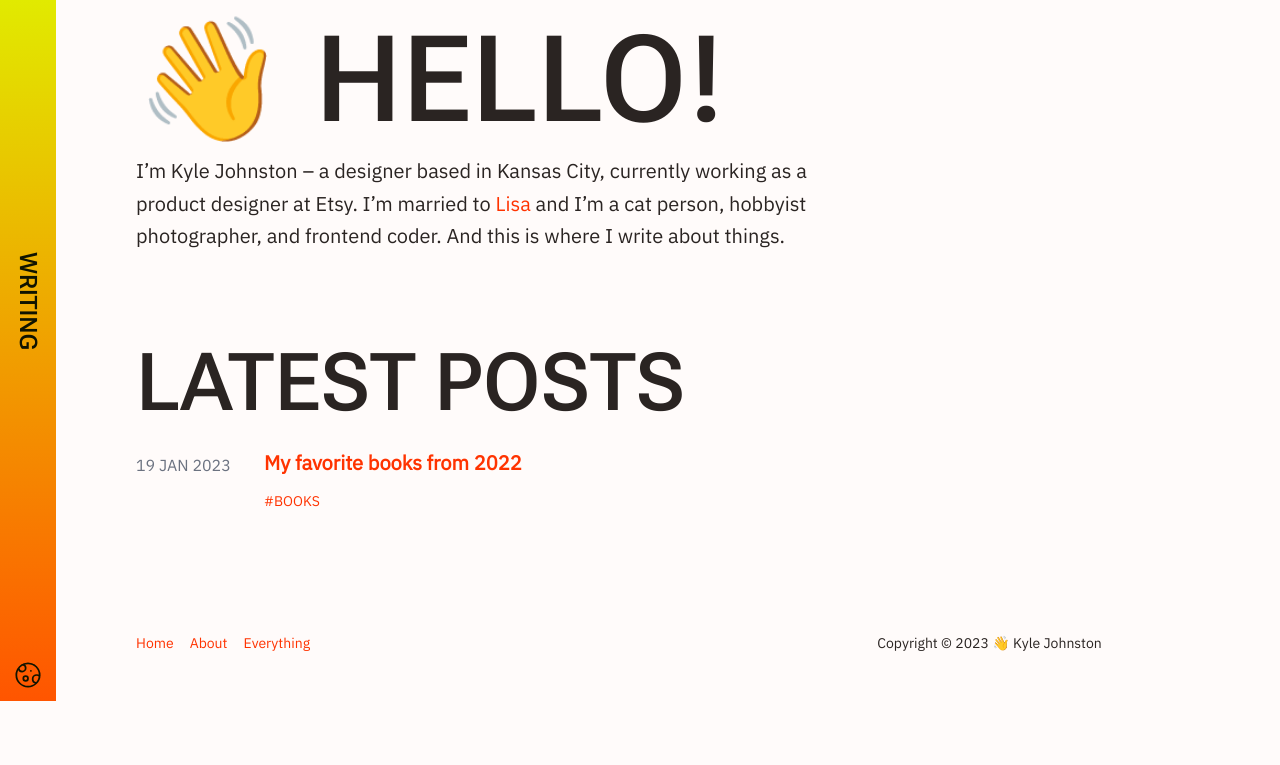
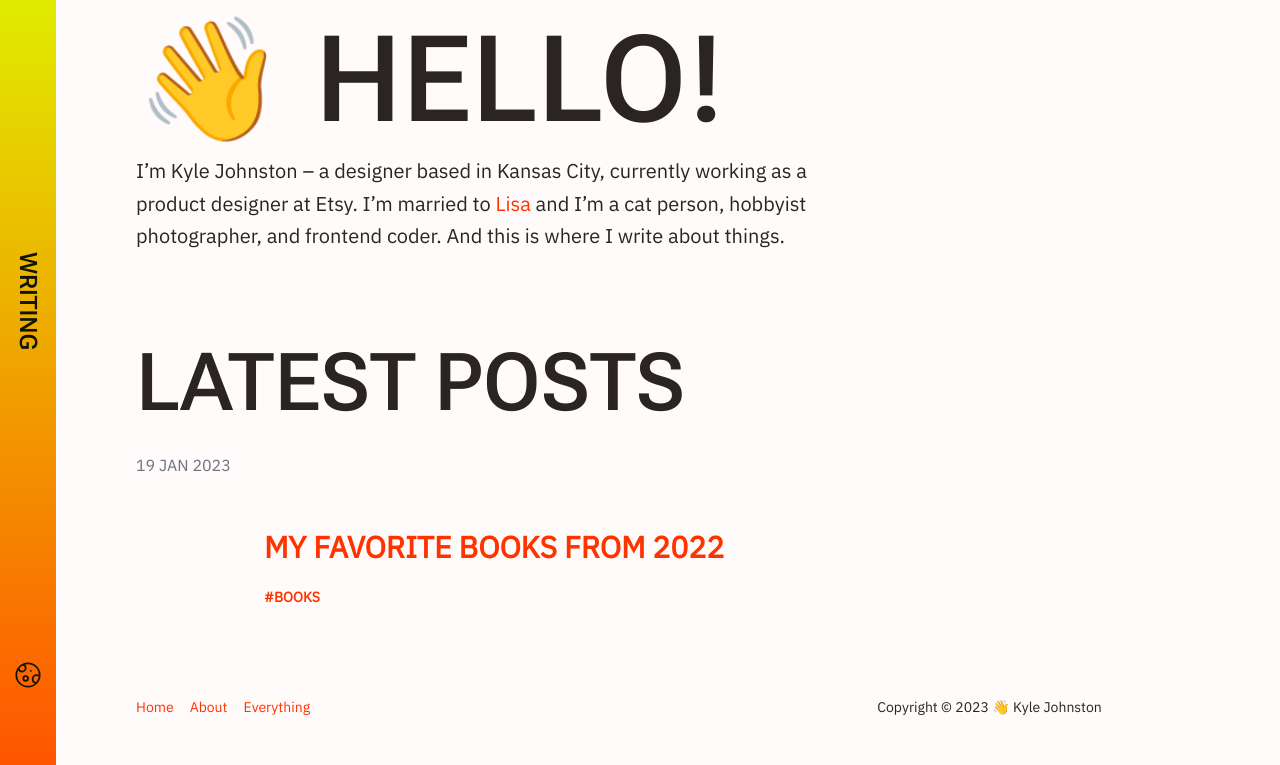
Before and after one commit to kylejohnston/astro_blog, an Astro site: page / in a window 1280 px wide. Shown: the part 99-864 px from the top of the page. Before the commit the page ends 800 px from the top, so only its background shows below. Built offline with nearby package versions, Linux system fonts and the light colour scheme; Astro itself is replaced by a stand-in of ours.

Commit message:
Added h3 styles

```diff
--- a/src/styles/global.css
+++ b/src/styles/global.css
@@ -67,6 +67,7 @@
 	.sidebar { @apply col-span-2 row-span-full; }
 	h1, .headline { font-size: clamp(2.813rem, 1.108rem + 8.52vw, 7.5rem) !important; @apply font-headline font-thin uppercase leading-[85%]; }
 	h2 { font-size: clamp(1.875rem, 0.739rem + 5.68vw, 5rem) !important; @apply mt-20 mb-6 font-headline font-light leading-[85%] uppercase; }
+	h3 { @apply mt-20 font-bold text-2xl uppercase md:text-3xl; }
 	/* main h3 { color: var(--theme-accent) !important; @apply font-mono mb-3 text-xl uppercase; } */
 	/* main h4 { color: var(--theme-accent) !important; @apply font-mono mb-0 text-base uppercase; } */
 	p { @apply my-6 text-xl leading-relaxed md:leading-relaxed; }
```
